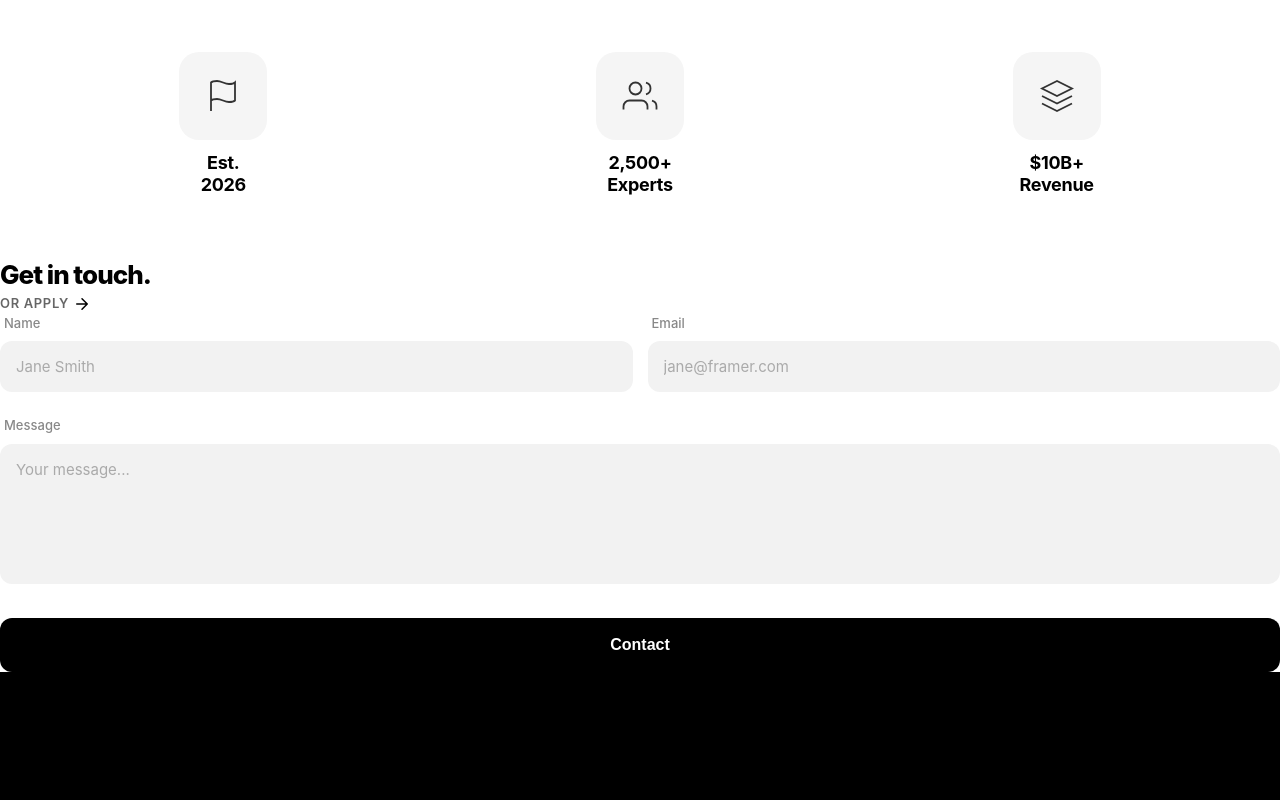
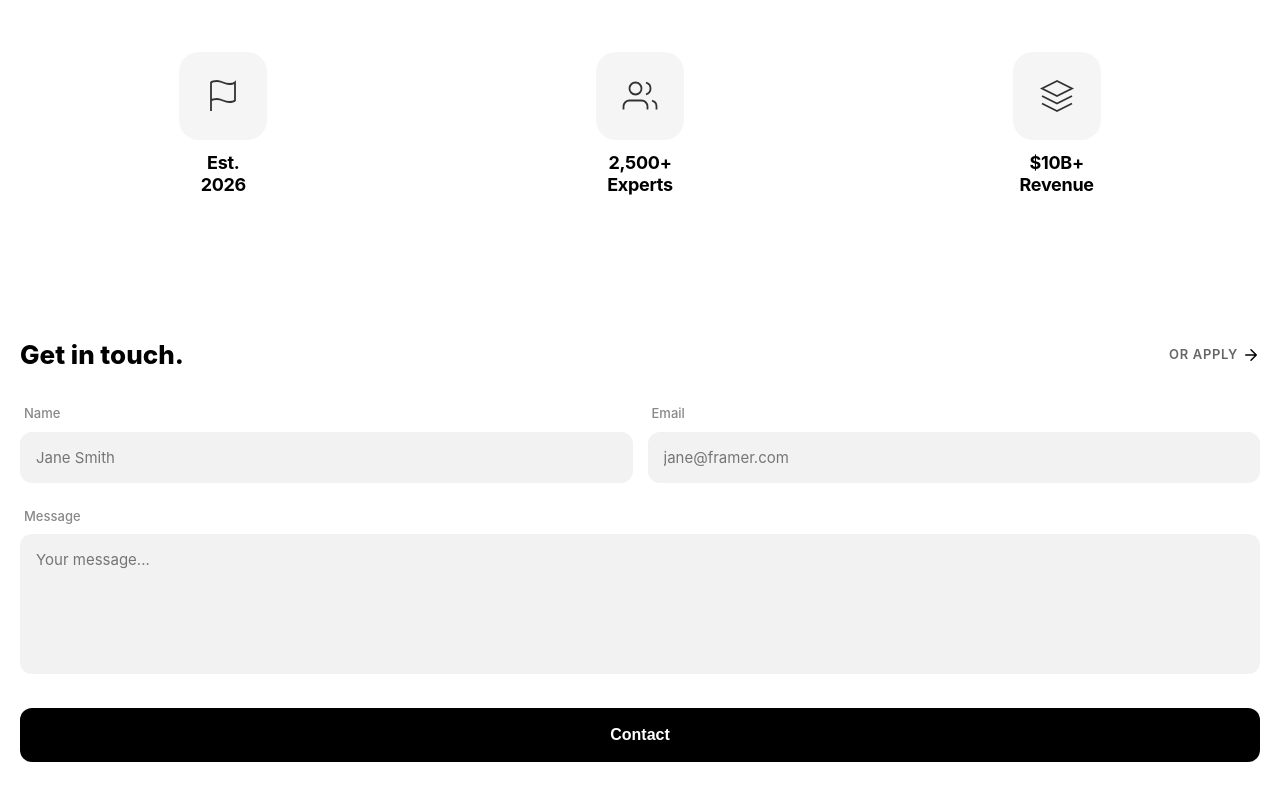
Before and after one commit to popo-co/chatman-co, a plain HTML site: page index.html in a window 1280 px wide. Shown: the part 1206-2006 px from the top of the page. Before the commit the page ends 1878 px from the top, so only its background shows below. Drawn offline with Linux system fonts and the light colour scheme.

Commit message:
Update index.html

```diff
--- a/index.html
+++ b/index.html
@@ -240,36 +240,38 @@
             }
 
 
+            /* Contact Section 백지부터 다시 */
             .contact-section {
                 background-color: #fff;
+                padding: 80px 20px 100px 20px;
             }
-            /* 무조건 가로로 양쪽 끝에 붙여버리는 치트키 */
+
+            /* 🚨 핵심: 무조건 양옆 한 줄 고정 */
             .contact-header {
                 display: flex;
-                flex-direction: row !important; /* 무조건 가로 배치 */
-                justify-content: space-between; /* 양쪽 끝으로 쫙 찢기 */
+                flex-direction: row;
+                justify-content: space-between;
                 align-items: center;
+                width: 100%;
                 margin-bottom: 30px;
-                width: 100%;
-                flex-wrap: nowrap; /* 절대 밑으로 떨어지지 않게 방어 */
+                flex-wrap: nowrap !important; /* 화면 좁아도 밑으로 안 떨어지게 강제 방어 */
             }
 
             .contact-title {
-                font-size: 26px; /* 360px 폰에서 양옆에 들어가게 폰트 살짝 축소 */
-                letter-spacing: -1px;
+                font-size: 26px; /* 360px에서도 양옆에 딱 맞게 크기 미세 조정 */
                 font-weight: 800;
                 color: #000;
                 margin: 0;
-                white-space: nowrap; /* 좁아도 줄바꿈 방지 */
+                white-space: nowrap; /* 제목 줄바꿈 금지 */
             }
 
             .apply-link {
                 display: flex;
                 align-items: center;
-                gap: 4px; /* 화살표랑 간격 살짝 좁힘 */
+                gap: 4px;
                 text-decoration: none;
-                white-space: nowrap; /* 링크 줄바꿈 방지 */
-                flex-shrink: 0; /* 화면 좁아져도 안 찌그러지게 영역 고정 */
+                flex-shrink: 0; /* 링크 영역 안 찌그러지게 고정 */
+                white-space: nowrap; /* 링크 줄바꿈 금지 */
             }
 
             .apply-link span {
@@ -280,13 +282,12 @@
                 letter-spacing: 0.05em;
             }
 
-            .apply-link svg {
-                transition: transform 0.2s ease;
+            .apply-link:active svg {
+                transform: translateX(4px);
+                transition: 0.2s;
             }
 
-            .apply-link:active svg {
-                transform: translateX(4px);
-            }
+            /* 폼 디자인 */
             .contact-form {
                 display: flex;
                 flex-direction: column;
@@ -298,7 +299,6 @@
                 gap: 15px;
             }
 
-            /* 360px 모바일 화면에서는 이름/이메일 칸을 위아래로 배치 */
             @media (max-width: 480px) {
                 .form-row {
                     flex-direction: column;
@@ -317,13 +317,12 @@
                 color: #888;
                 margin-bottom: 8px;
                 font-weight: 500;
-                padding-left: 4px; /* 라벨 살짝 들여쓰기 */
+                padding-left: 4px;
             }
 
-            /* 입력창 스타일 (이미지 완벽 재현) */
             .input-group input,
             .input-group textarea {
-                background-color: #f2f2f2; /* 연한 회색 배경 */
+                background-color: #f2f2f2;
                 border: none;
                 border-radius: 12px;
                 padding: 16px;
@@ -331,25 +330,18 @@
                 color: #111;
                 font-family: inherit;
                 outline: none;
-                transition: background-color 0.2s;
-            }
-
-            .input-group input::placeholder,
-            .input-group textarea::placeholder {
-                color: #aaa;
             }
 
             .input-group input:focus,
             .input-group textarea:focus {
-                background-color: #e8e8e8; /* 터치 시 살짝 진해짐 */
+                background-color: #e8e8e8;
             }
 
             .input-group textarea {
                 height: 140px;
-                resize: none; /* 크기 조절 막기 */
+                resize: none;
             }
 
-            /* 하단 블랙 버튼 */
             .submit-btn {
                 background-color: #000;
                 color: #fff;
@@ -360,11 +352,10 @@
                 font-weight: 600;
                 cursor: pointer;
                 margin-top: 10px;
-                transition: transform 0.2s, background-color 0.2s;
             }
 
             .submit-btn:active {
-                transform: scale(0.97); /* 터치하면 살짝 눌리는 애니메이션 */
+                transform: scale(0.97);
                 background-color: #222;
             }
 
@@ -440,7 +431,7 @@
     </section>
 
     <section class="contact-section">
-        <div class="contact-container">
+        <div class="contact-header">
             <h2 class="contact-title">Get in touch.</h2>
             <a href="#" class="apply-link">
                 <span>Or Apply</span>
@@ -448,6 +439,8 @@
                     <path d="M5 12h14M12 5l7 7-7 7"/>
                 </svg>
             </a>
+        </div>
+
         <form class="contact-form">
             <div class="form-row">
                 <div class="input-group">
@@ -459,15 +452,12 @@
                     <input type="email" placeholder="jane@framer.com">
                 </div>
             </div>
-
             <div class="input-group">
                 <label>Message</label>
                 <textarea placeholder="Your message..."></textarea>
             </div>
-
             <button type="button" class="submit-btn">Contact</button>
         </form>
-        </div>
     </section>
 
 
```
Lines whose indentation alone changed are shown as unchanged.
